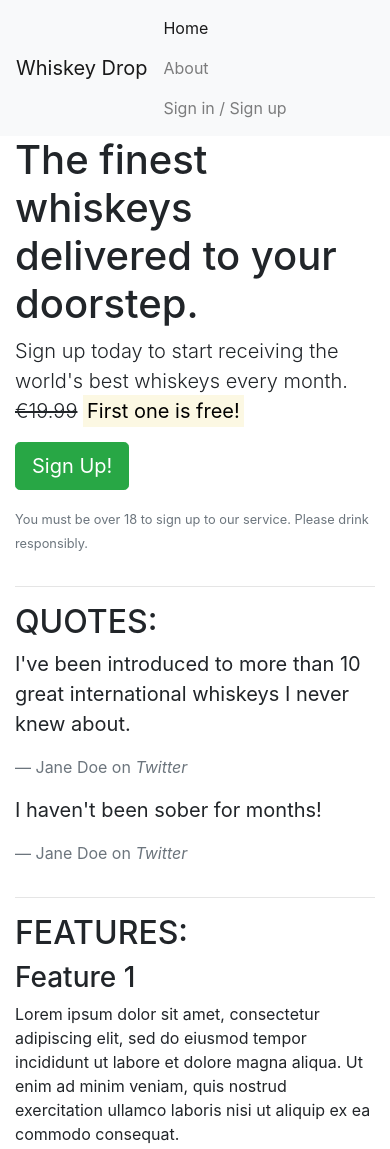
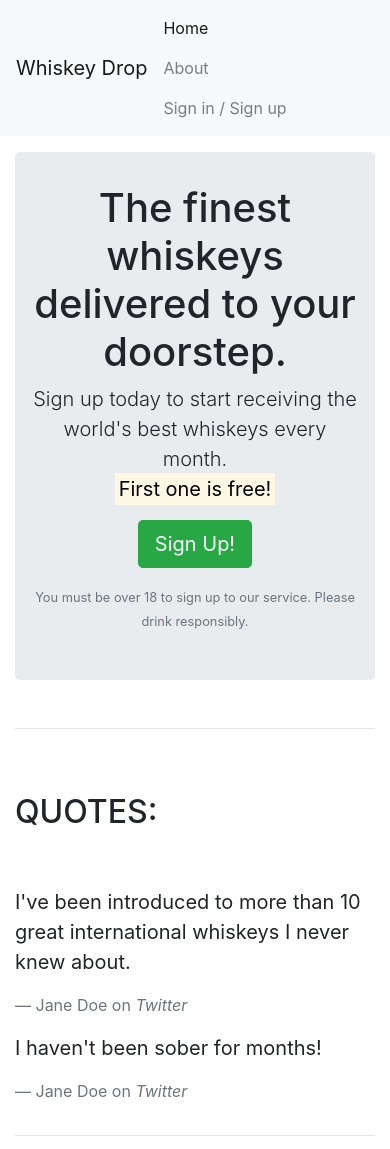
Before and after one commit to BenFash/Bootstrap_test, a plain HTML site: page index.html in a window 390 px wide. Shown: the top 1149 px of the page. Drawn offline with nearby package versions, Linux system fonts and the light colour scheme.

Commit message:
added imgs and made responsive with bootstrap media class

```diff
--- a/index.html
+++ b/index.html
@@ -21,14 +21,16 @@
             <a href="/login">Sign in / Sign up</a>
         </div>
     </nav>
-    <article class="container">
+    <article class="container mt-3">
         <!-- Callout -->
         <div class="row">
             <div class="col-12">
-                <section class="callout">
+                <section class="callout jumbotron text-center">
                     <h1>The finest whiskeys delivered to your doorstep.</h1>
                     <p class="lead">Sign up today to start receiving the world's best whiskeys every month.
-                        <s>€19.99</s> <strong><mark>First one is free!</mark></strong></p>
+                        <s class="d-none d-sm-inline">€19.99</s>
+                        <span class="d-inline d-sm-none"><br></span>
+                        <strong><mark>First one is free!</mark></strong></p>
                     <p><button class="btn btn-lg btn-success">Sign Up!</button></p>
                     <p class="text-muted"><small>You must be over 18 to sign up to our service. Please drink
                             responsibly.</small></p>
@@ -41,7 +43,7 @@
         <!-- Quotes -->
         <section class="quotes">
             <div class="row">
-                <div class="col-12">
+                <div class="col-12 my-5">
                     <h2 class="text-uppercase">Quotes:</h2>
                 </div>
             </div>
@@ -66,7 +68,7 @@
         <!-- Features -->
         <section class="features">
             <div class="row">
-                <div class="col-12">
+                <div class="col-12 my-5">
                     <h2 class="text-uppercase">Features:</h2>
                 </div>
             </div>
```
Also changed, not shown: assets/imgs/girl-image.png (added), assets/imgs/guy-image.png (added).
